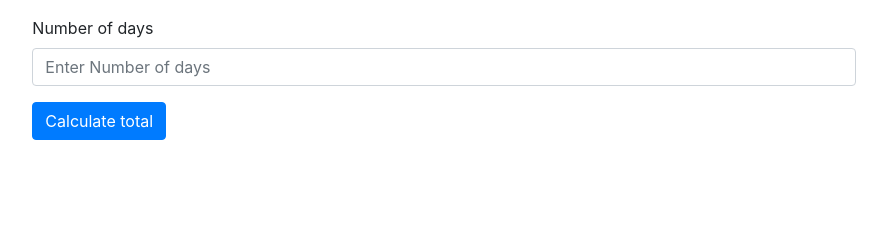
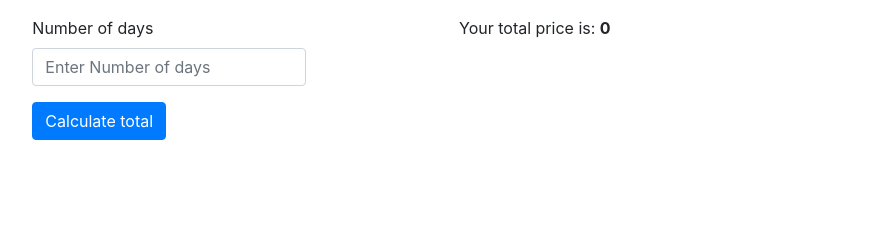
Before and after one commit to Icey-Python/carHIRRE, a PHP site: page /book.php in a window 1280 px wide. Shown: the part 379-619 px from the top of the page, without its empty margins (181-1068 px from the left). Run offline with PHP 8.4, Linux system fonts and the light colour scheme; data that the repository does not hold is empty.

Commit message:
Added: logic for calculating total price on the client side

```diff
--- a/book.php
+++ b/book.php
@@ -10,8 +10,7 @@ if(isset($_GET['id'])){
   //var_dump($row);
   //echo($row['carName']);
   $carPrice = $row['carPrice'];
-  $NoDays= "<script> number</script>";
-  echo($NoDays);
+  $NoDays= 0;
   //$total= $NoDays * intval(substr($carPrice,4,strlen($carPrice)-1));
   $cimage= $row['carImage'];
 }
@@ -39,7 +38,7 @@ else{
       <div class="row justify-content-center w-100">
         <div class="col-md-8 my-5">
           <h2 class="text-center p-2 text-primary">Fill the following details to complete your booking</h2>
-          <img src="<?php echo $cimage?>" class="w-100 p-0 pb-3 rounded-1" >
+          <img src="<?php echo $cimage?>" class="w-50 p-0 pb-3 rounded-1 mx-auto" >
         <h3>Car Details:</h3>
         <table class="table table-bordered p-3" width= "500px">
           <tr>
@@ -51,15 +50,32 @@ else{
               <td><?php echo $carPrice ?></td>
           </tr>
         </table>
-        <form>
-            <div class="form-group">
-              <label for="exampleInputEmail1">Number of days</label>
-              <input type="email" class="form-control" id="exampleInputEmail1" aria-describedby="emailHelp" placeholder="Enter Number of days" required>
-            </div>
-            <button type="submit" name='calculate_total' class="btn btn-primary">Calculate total</button>
-          </form>
+        <div class="row">
+          <form class="col" action="setTotal.php" method="POST">
+              <div class="form-group">
+                <label for="exampleInputEmail1">Number of days</label>
+                <input type="text" pattern="[0-9]{2}" class="form-control w-auto" id="days"  placeholder="Enter Number of days" max=30 required>
+              </div>
+              <button type="submit" name='calculate_total' class="btn btn-primary">Calculate total</button>
+            </form>
+            <p class="col">Your total price is: <b><span id="price">0</span></b></p>
+        </div>
+
         </div>
       </div>
     </div>
+    <script>
+        let c_price=`<?php echo $carPrice?>`;
+        let multiplier = document.getElementById('days');
+        let price_total = document.getElementById('price');
+        if((c_price.match(/ksh/gi)).length > 0){
+          c_price = c_price.replace('ksh. ','')
+        }
+        multiplier.oninput=()=>{
+          if(Number(multiplier.value)<=30){
+            price_total.textContent =Number(c_price)*Number(multiplier.value);
+          }
+        }
+    </script>
   </body>
 </html>
```
Also changed, not shown: setTotal.php (added).
